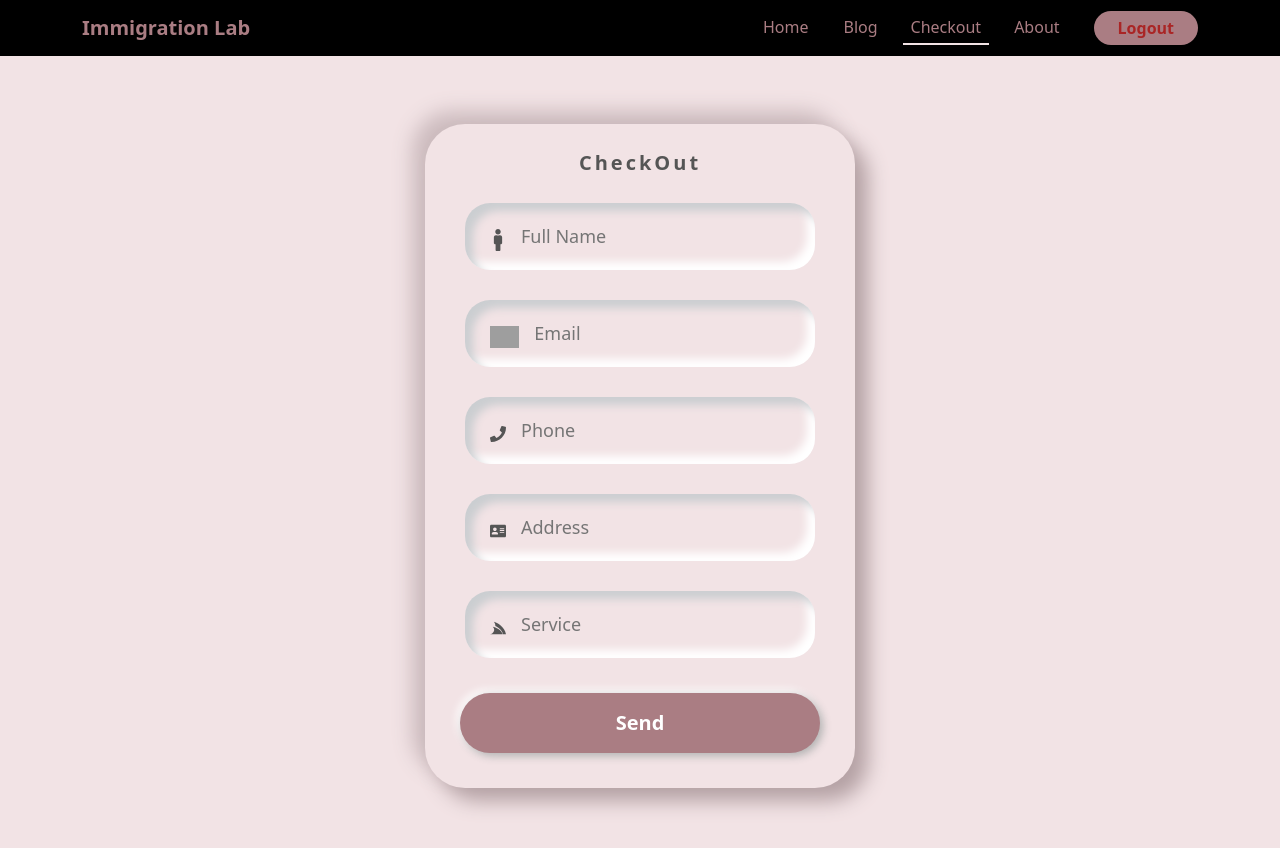
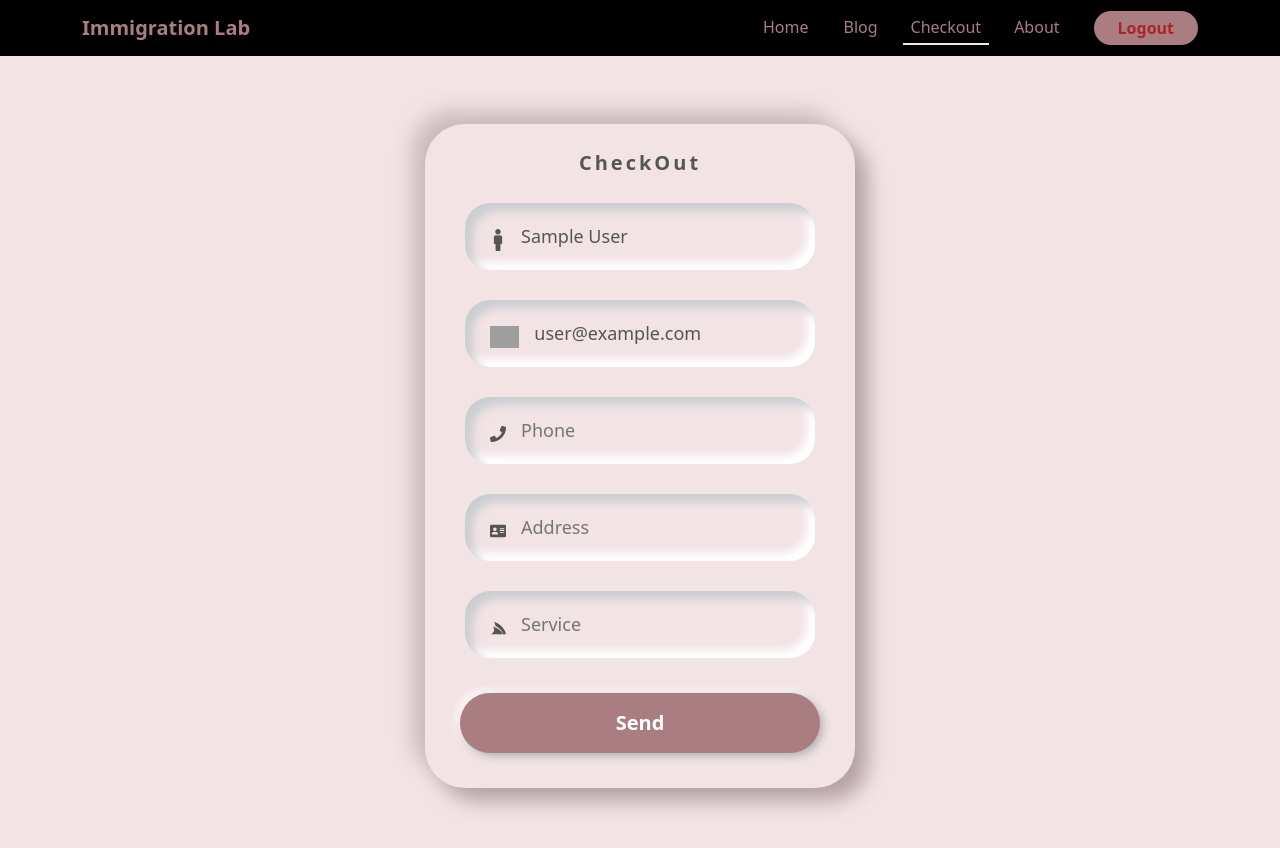
Before and after one commit to istiakhasan/Immigration-Lab, a React (Create React App) app: page /checkout in a window 1280 px wide. Shown: the top 848 px of the page. Built offline with nearby package versions, Linux system fonts and the light colour scheme; no server answers; sample sign-in values are in the browser's storage; grey boxes are pictures that could not be loaded.

Commit message:
github sing in method added

```diff
--- a/src/components/Pages/CheckOut/CheckOut.js
+++ b/src/components/Pages/CheckOut/CheckOut.js
@@ -1,7 +1,10 @@
 import React from 'react';
+import { useAuthState } from 'react-firebase-hooks/auth';
 import { FaAddressCard, FaMale,FaPhone, FaServicestack } from 'react-icons/fa';
+import auth from '../../../firebase.config';
 
 const CheckOut = () => {
+    const [user]=useAuthState(auth)
 
     const handleCheckOut=(e)=>{
         e.preventDefault()
@@ -25,11 +28,11 @@ const CheckOut = () => {
                 <div className="username">
                     <FaMale />
 
-                    <input type="text" name="name"  className="user-input" placeholder="Full Name" required/>
+                    <input type="text" name="name" value={user?.displayName} readOnly  className="user-input" placeholder="Full Name" required/>
                 </div>
                 <div className="username">
                     <img src="https://e7.pngegg.com/pngimages/490/260/png-clipart-email-email-miscellaneous-angle.png" alt="" />
-                    <input type="email" name="email"  className="user-input" placeholder="Email" required/>
+                    <input type="email" name="email" value={user?.email} readOnly  className="user-input" placeholder="Email" required/>
                 </div>
                 <div className="username">
                     <FaPhone />
--- a/src/components/Pages/Login/Login/Login.js
+++ b/src/components/Pages/Login/Login/Login.js
@@ -15,7 +15,7 @@ const Login = () => {
       const navigate=useNavigate()
       //
       const location=useLocation()
-      console.log(location)
+
       const from=location?.state?.from?.pathname || '/'
 
 
--- a/src/components/Pages/Login/PrivateRoute/PrivateRoute.js
+++ b/src/components/Pages/Login/PrivateRoute/PrivateRoute.js
@@ -6,6 +6,7 @@ import Loading from '../../../Shared/Loading/Loading';
 
 const PrivateRoute = ({children}) => {
     const [user,loading]=useAuthState(auth)
+
     const location=useLocation()
      if(loading){
          return <Loading />
--- a/src/components/Shared/SocialSignIn/SocialSignIn.js
+++ b/src/components/Shared/SocialSignIn/SocialSignIn.js
@@ -1,26 +1,30 @@
-import React from 'react';
+import React, { useEffect } from 'react';
 import googleicon from '../../../images/google.png'
 import giticon from '../../../images/github.png'
 import './SocialIcon.css'
-import { useSignInWithGoogle } from 'react-firebase-hooks/auth';
+import { useSignInWithGithub, useSignInWithGoogle } from 'react-firebase-hooks/auth';
 import auth from '../../../firebase.config';
 import {  useLocation, useNavigate } from 'react-router-dom';
-import Loading from '../Loading/Loading';
+
 
 const SocialSignIn = () => {
-    const [signInWithGoogle, user, loading, error] = useSignInWithGoogle(auth);
+    const [signInWithGoogle, user,error] = useSignInWithGoogle(auth);
+    const [signInWithGithub,user1,  gitError] = useSignInWithGithub(auth);
+
     const navigate=useNavigate()
     let errorMessage;
-    if(error){
+    if(error || gitError){
         errorMessage=<p className='text-center text-danger'>{error?.message}</p>
     }
     const location=useLocation()
-    console.log(location)
+
     const from=location?.state?.from?.pathname || '/'
+    useEffect(()=>{
+        if(user || user1){
+            navigate(from,{replace:true})
+        }
+    },[user,user1])
 
-    if(user){
-        navigate(from,{replace:true})
-    }
     return (
         <div>
              {errorMessage}
@@ -30,7 +34,7 @@ const SocialSignIn = () => {
              </div>
              <div className='socialicon-wraper rounded-pill mt-2'>
                  <img src={giticon} alt="" />
-                 <p className="ms-3"><small>Google Sign In</small></p>
+                 <p onClick={()=>signInWithGithub()} className="ms-3"><small>Github Sign In</small></p>
              </div>
 
         </div>
```
